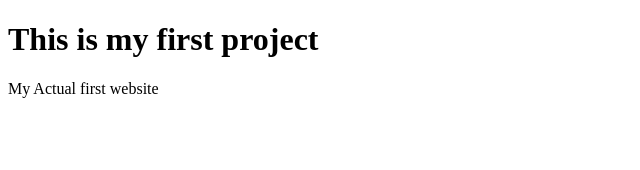
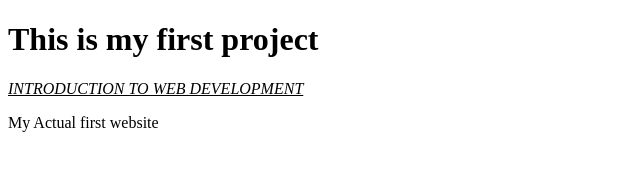
Before and after one commit to ostamsall/sall, a plain HTML site: page index.html in a window 1280 px wide. Shown: the whole page, without its empty margins (0-640 px from the left). Drawn offline with Linux system fonts and the light colour scheme.

Commit message:
introduction to web development

```diff
--- a/index.html
+++ b/index.html
@@ -6,7 +6,12 @@
 
 <body>
     <h1>This is my first project</h1>
-
+    <p>
+        <u>
+        <i>INTRODUCTION TO WEB DEVELOPMENT</i>
+        </u>
+    </p>
     <p>My Actual first website</p>
     <!-- <p>My Actual first project</p> -->
 </body>
+</html>
```
